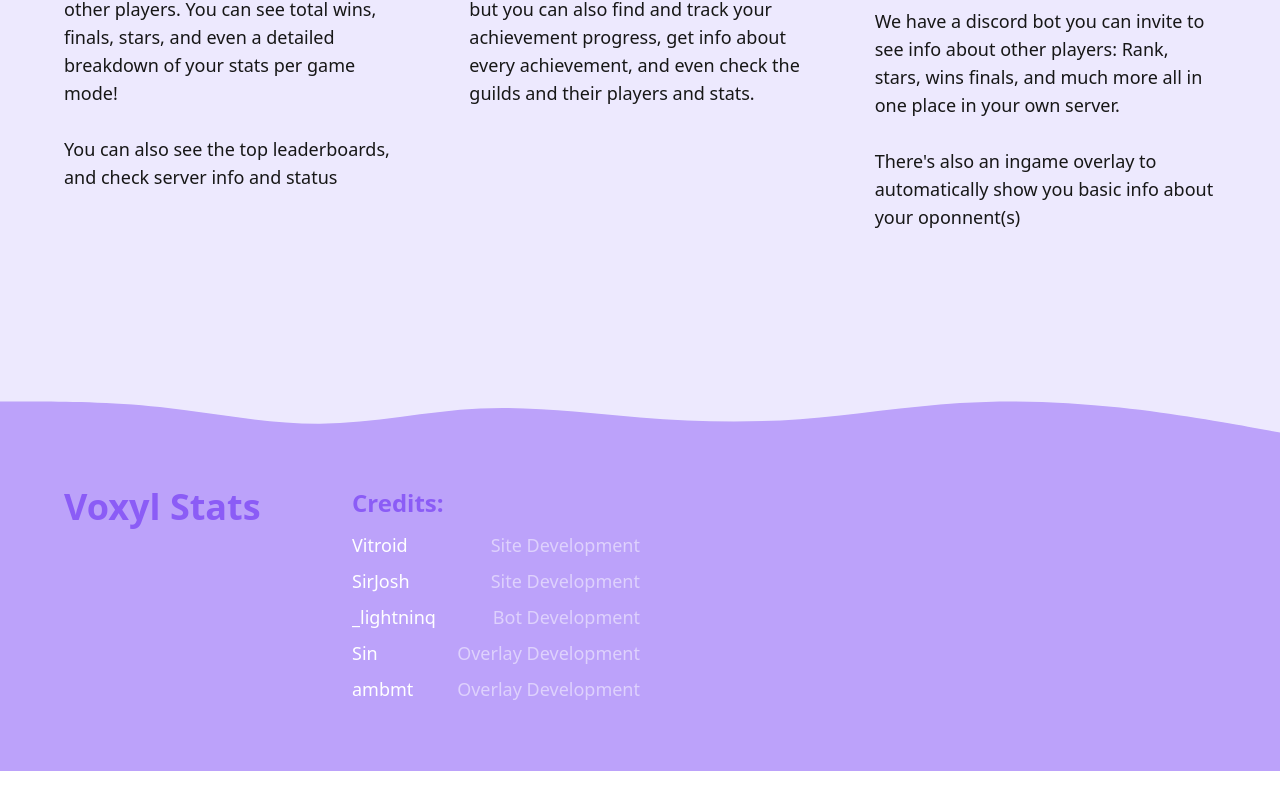
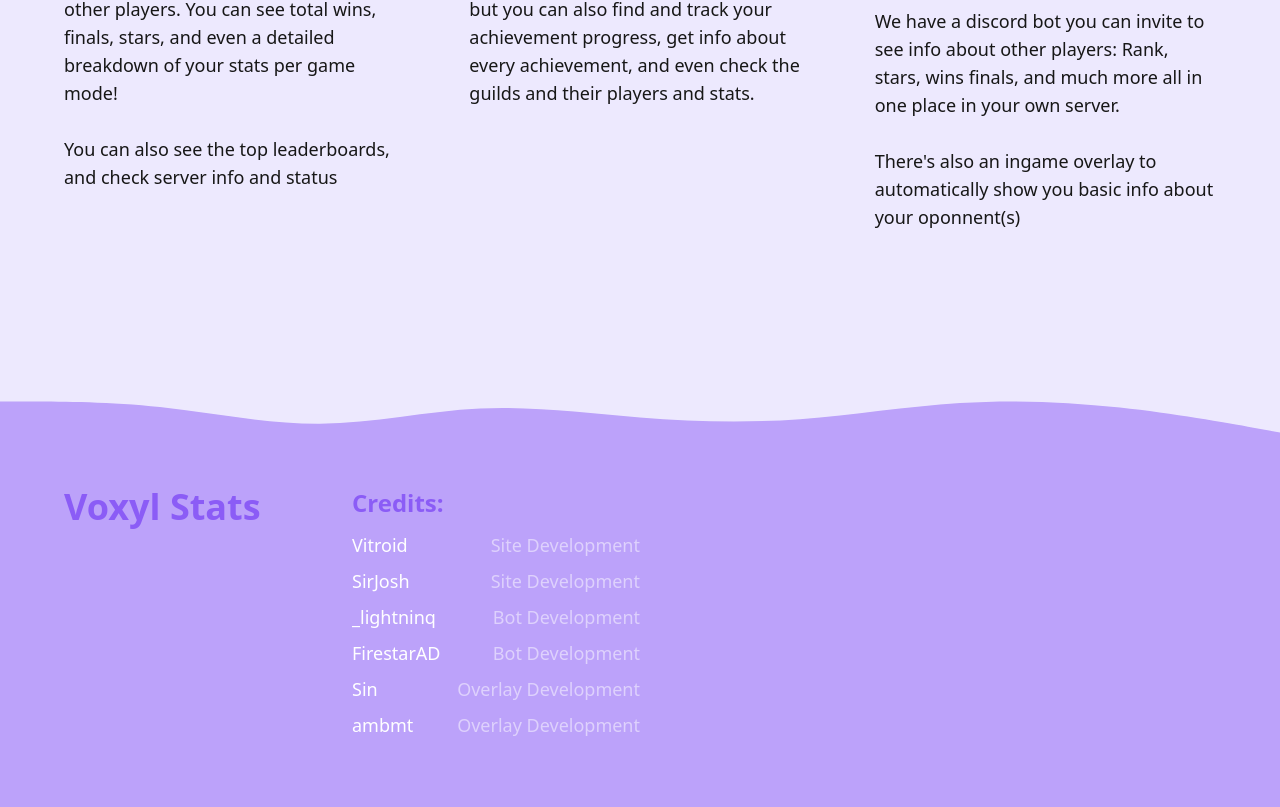
Before and after one commit to VitroidFPV/voxyl-site, a SvelteKit app: page / in a window 1280 px wide. Shown: the part 563-1370 px from the top of the page. Before the commit the page ends 1334 px from the top, so only its background shows below. Built offline with nearby package versions, Linux system fonts and the light colour scheme.

Commit message:
Update Footer.svelte

```diff
--- a/src/components/Footer.svelte
+++ b/src/components/Footer.svelte
@@ -33,6 +33,7 @@
 				<FooterCredits name="Vitroid" role="Site Development" link="https://vitroidfpv.com/" />
 				<FooterCredits name="SirJosh" role="Site Development" link="/" />
 				<FooterCredits name="_lightninq" role="Bot Development" link="https://github.com/lightninq720" />
+				<FooterCredits name="FirestarAD" role="Bot Development" link="https://github.com/firestarad" />
 				<FooterCredits name="Sin" role="Overlay Development" link="/" />
 				<FooterCredits name="ambmt" role="Overlay Development" link="https://github.com/ambmt" />
 			</div>
```
